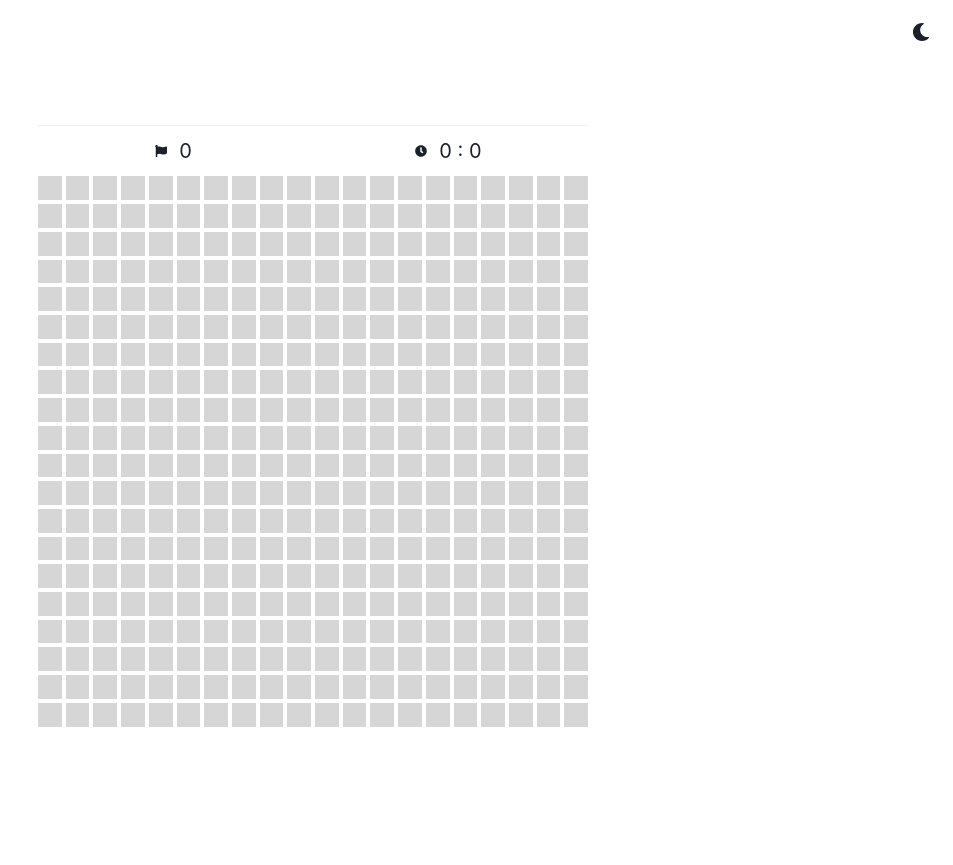
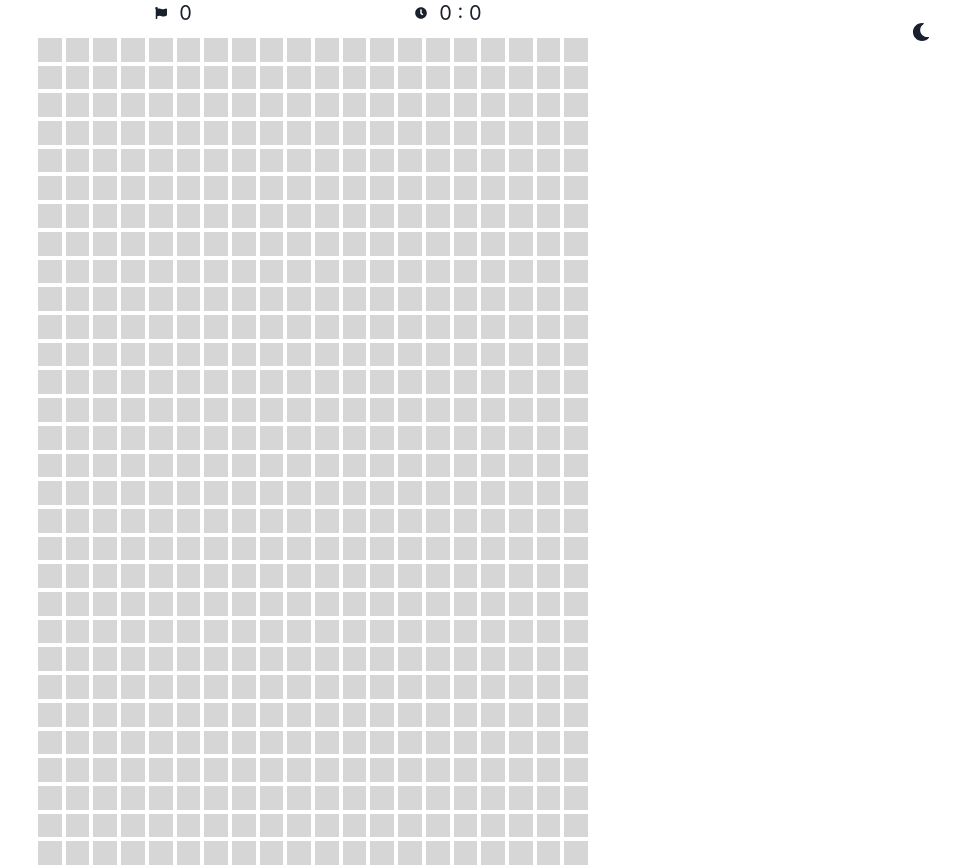
Before and after one commit to choshinyoung/minigames, a React (Create React App) app: page /MineSweeper in a window 1280 px wide. Shown: the whole page, without its empty margins (327-1280 px from the left). Before the commit the page ends 800 px from the top, so only its background shows below. Built offline with nearby package versions, Linux system fonts and the light colour scheme.

Commit message:
rectangle

```diff
--- a/src/components/GamePlay.tsx
+++ b/src/components/GamePlay.tsx
@@ -98,9 +98,7 @@ export default function GamePlay(props: GamePlayProps) {
       }}
     >
       <Center height="90vh">
-        <Box maxW={getWindowSize(configs.windowSize)} w="95vw">
-          {createElement(props.game.component)}
-        </Box>
+        {createElement(props.game.component)}
         <If condition={gameResult === false}>
           <Box
             maxW={getWindowSize(configs.windowSize)}
--- a/src/minigames/MineSweeper/MineSweeper.tsx
+++ b/src/minigames/MineSweeper/MineSweeper.tsx
@@ -1,10 +1,11 @@
-import { Center, Icon, SimpleGrid, Text, VStack } from "@chakra-ui/react";
+import { Box, Center, Icon, SimpleGrid, Text, VStack } from "@chakra-ui/react";
 import { useContext, useState } from "react";
 import Header from "../../components/Header";
 import Tile from "./Tile";
 import { FaClock, FaFlag } from "react-icons/fa";
 import { GamePlayContext } from "../../components/GamePlay";
 import { gameStates } from "../../lib/gameStates";
+import { getWindowSize } from "../../lib/windowSize";
 
 export type tileData = {
   x: number;
@@ -16,8 +17,8 @@ export type tileData = {
 
 export default function MineSweeper() {
   const configs = {
-    size: 20,
-    mineCount: 40,
+    size: { w: 20, h: 30 },
+    mineCount: 60,
   };
 
   const gamePlayContext = useContext(GamePlayContext)!;
@@ -27,10 +28,10 @@ export default function MineSweeper() {
   const [mineCount, setMineCount] = useState(0);
 
   function generateEmptyMap(): tileData[][] {
-    return Array(configs.size)
+    return Array(configs.size.h)
       .fill(null)
       .map((_, i) =>
-        Array(configs.size)
+        Array(configs.size.w)
           .fill(null)
           .map((_, j) => ({
             y: i,
@@ -48,8 +49,8 @@ export default function MineSweeper() {
     const map: tileData[][] = generateEmptyMap();
 
     while (mineCount < configs.mineCount) {
-      const lx = Math.round(Math.random() * (configs.size - 1)),
-        ly = Math.round(Math.random() * (configs.size - 1));
+      const lx = Math.round(Math.random() * (configs.size.w - 1)),
+        ly = Math.round(Math.random() * (configs.size.h - 1));
 
       if (map[ly][lx].value === -1) {
         continue;
@@ -64,8 +65,8 @@ export default function MineSweeper() {
       mineCount++;
     }
 
-    for (let y = 0; y < map.length; y++) {
-      for (let x = 0; x < map.length; x++) {
+    for (let y = 0; y < configs.size.h; y++) {
+      for (let x = 0; x < configs.size.w; x++) {
         if (map[y][x].value === -1) {
           continue;
         }
@@ -73,14 +74,17 @@ export default function MineSweeper() {
         let count = 0;
 
         for (let ly = -1; ly <= 1; ly++) {
-          if ((ly === -1 && y === 0) || (ly === 1 && y === map.length - 1)) {
+          if (
+            (ly === -1 && y === 0) ||
+            (ly === 1 && y === configs.size.h - 1)
+          ) {
             continue;
           }
 
           for (let lx = -1; lx <= 1; lx++) {
             if (
               (lx === -1 && x === 0) ||
-              (lx === 1 && x === map.length - 1) ||
+              (lx === 1 && x === configs.size.w - 1) ||
               (lx === 0 && ly === 0)
             ) {
               continue;
@@ -129,7 +133,7 @@ export default function MineSweeper() {
     } else if (
       mineCount === 0 &&
       getOpenedTilesCount() ===
-        configs.size * configs.size - configs.mineCount - 1
+        configs.size.w * configs.size.h - configs.mineCount - 1
     ) {
       gamePlayContext.win();
     }
@@ -149,7 +153,7 @@ export default function MineSweeper() {
         for (let lx = -1; lx <= 1; lx++) {
           if (
             (lx === -1 && x === 0) ||
-            (lx === 1 && x === map.length - 1) ||
+            (lx === 1 && x === map[y + ly].length - 1) ||
             (lx === 0 && ly === 0)
           ) {
             continue;
@@ -176,7 +180,8 @@ export default function MineSweeper() {
 
     if (
       mineCount === 1 &&
-      getOpenedTilesCount() === configs.size * configs.size - configs.mineCount
+      getOpenedTilesCount() ===
+        configs.size.w * configs.size.h - configs.mineCount
     ) {
       gamePlayContext.win();
     }
@@ -200,6 +205,7 @@ export default function MineSweeper() {
   }
 
   return (
+    <Box maxW={getWindowSize(gamePlayContext.configs.windowSize)} w="95vw">
       <VStack spacing={0}>
         <Header>
           <Center>
@@ -214,11 +220,12 @@ export default function MineSweeper() {
             </Text>
           </Center>
         </Header>
-      <SimpleGrid w="100%" columns={configs.size} spacing={1}>
+        <SimpleGrid w="100%" columns={configs.size.w} spacing={1}>
           {renderMap().map((tile, i) => (
             <Tile key={i} tile={tile} openTile={openTile} markTile={markTile} />
           ))}
         </SimpleGrid>
       </VStack>
+    </Box>
   );
 }
```
Lines whose indentation alone changed are shown as unchanged.
